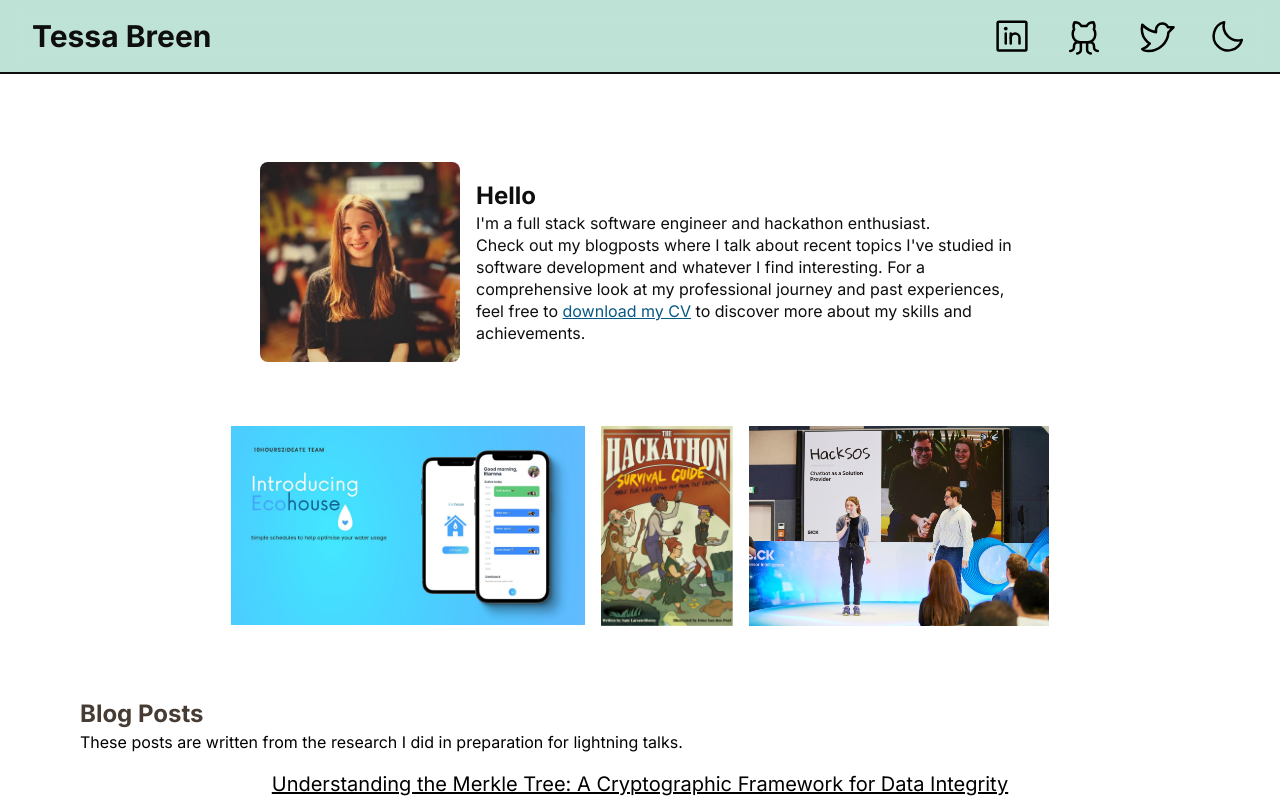
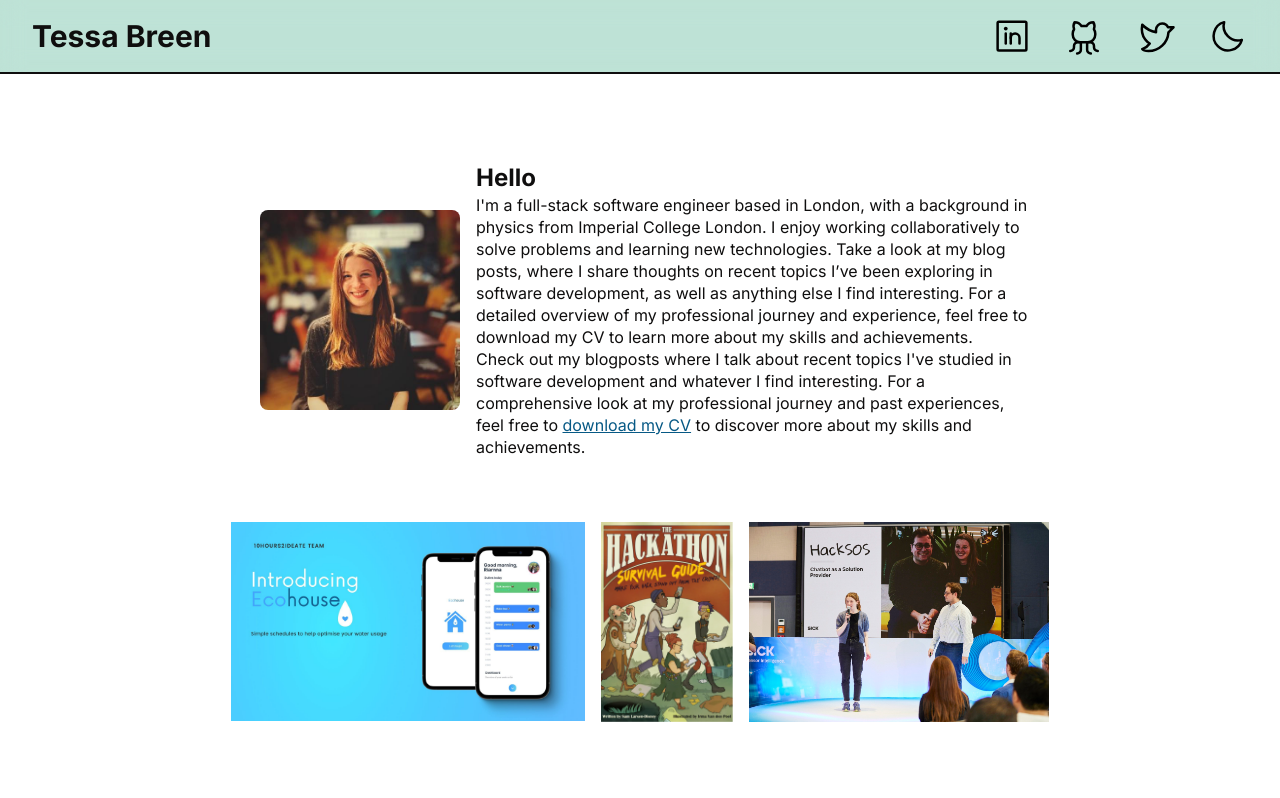
Before and after one commit to Mynameistessa/my-website, a Next.js app: page / in a window 1280 px wide. Shown: the top 798 px of the page. Built offline with nearby package versions, Linux system fonts and the light colour scheme.

Commit message:
Update aboutme

```diff
--- a/components/Intro.tsx
+++ b/components/Intro.tsx
@@ -18,7 +18,14 @@ const Intro = () => {
       <div className="md:w-2/4 text-base dark:text-white text-almost-black lg:text-left md:leading-loose self-center h-full">
         <h2 className="md:text-2xl text-xl font-bold">Hello</h2>
         <p className="leading-snug">
-          I&apos;m a full stack software engineer and hackathon enthusiast.
+          I&apos;m a full-stack software engineer based in London, with a
+          background in physics from Imperial College London. I enjoy working
+          collaboratively to solve problems and learning new technologies. Take
+          a look at my blog posts, where I share thoughts on recent topics I’ve
+          been exploring in software development, as well as anything else I
+          find interesting. For a detailed overview of my professional journey
+          and experience, feel free to download my CV to learn more about my
+          skills and achievements.
           <br />
           Check out my blogposts where I talk about recent topics I&apos;ve
           studied in software development and whatever I find interesting. For a
```
